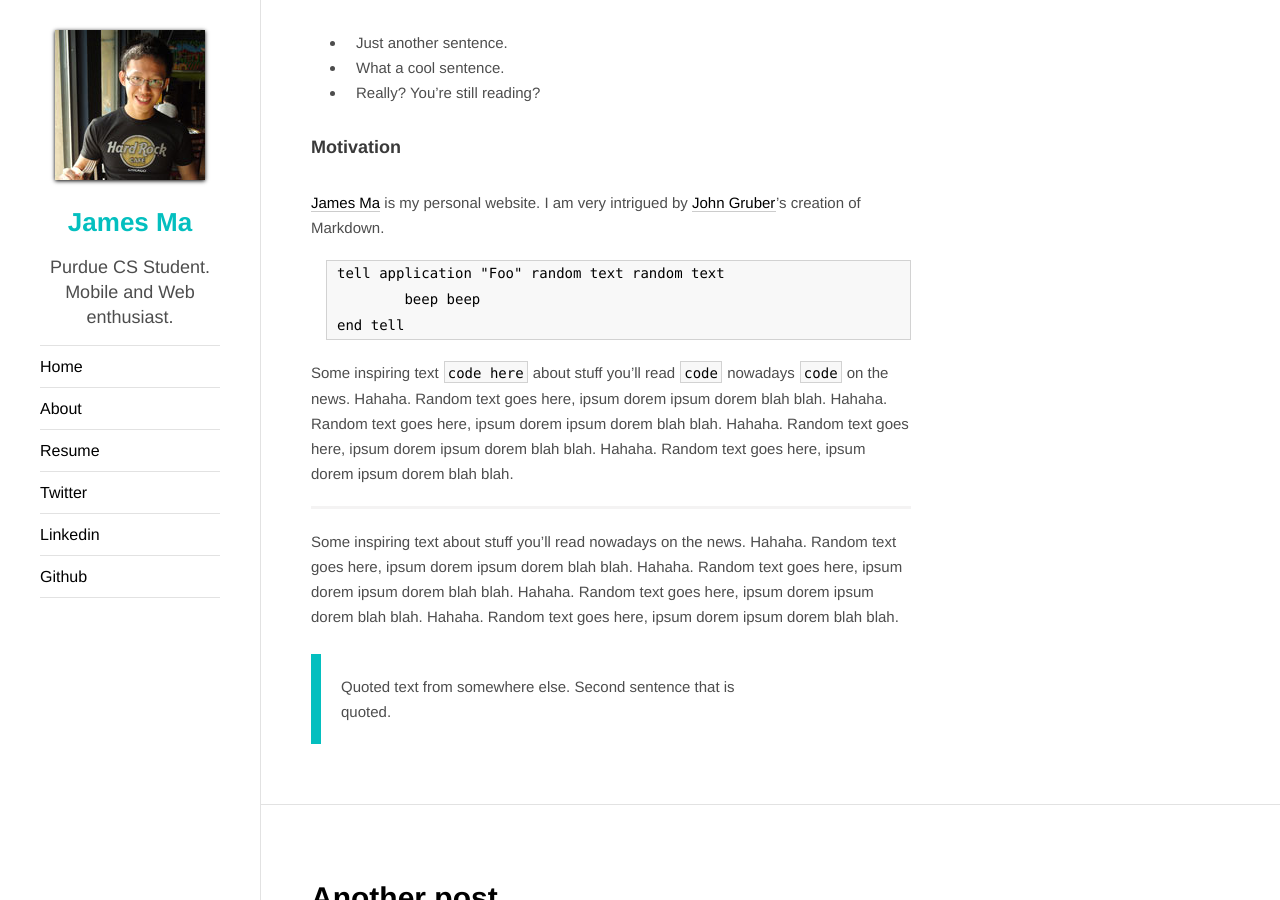
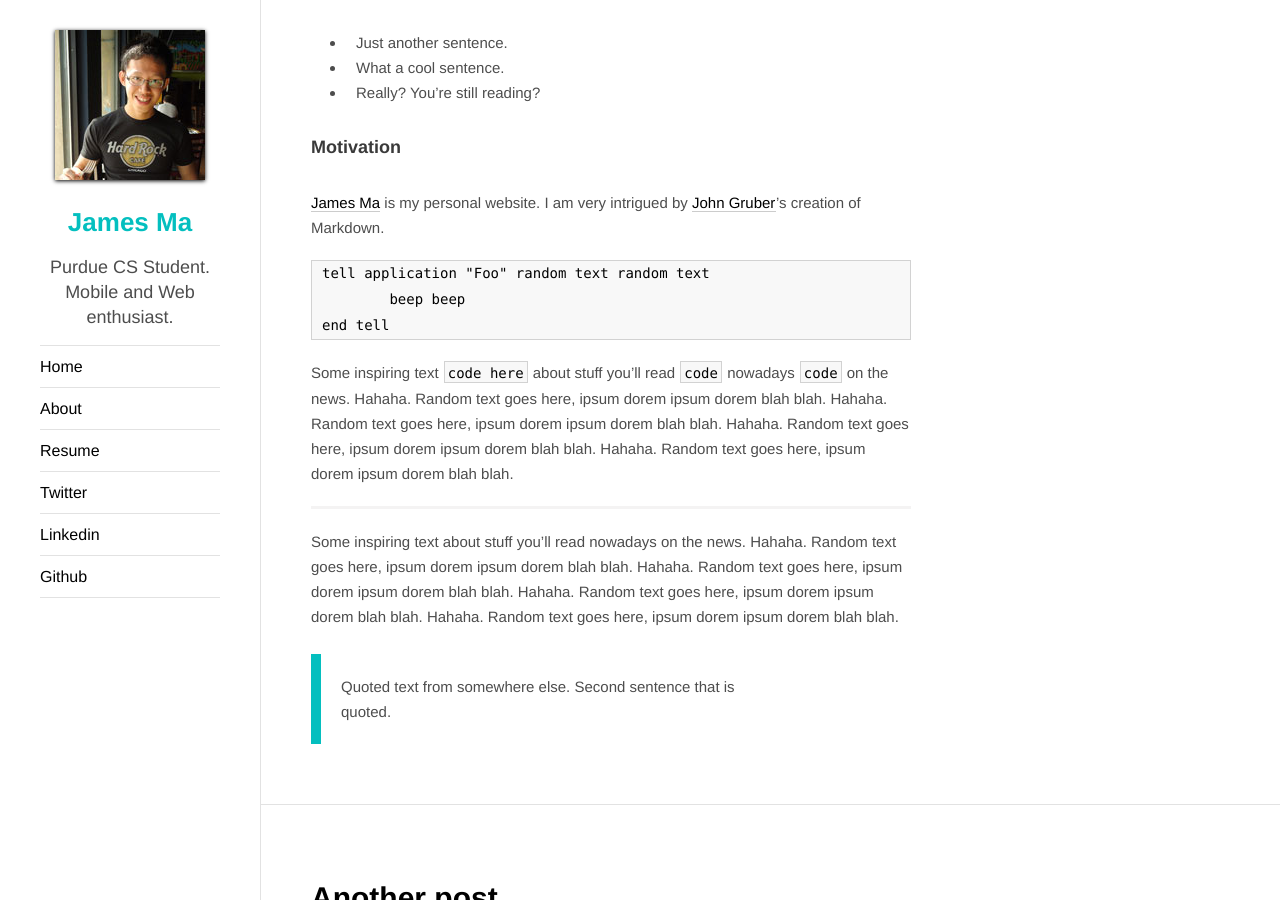
Before and after one commit to jamesma/jamesma.github.io, a Jekyll site: the page built from index.html, in a window 1280 px wide and 900 px high, scrolled down 1593 px. Built offline with Jekyll 4.4.1, drawn with Linux system fonts in a browser that asks for light colours; Markdown is read by kramdown in place of the engine named in the settings; the list of posts is cut into pages by our own code.

Commit message:
CSS changes for pre code.

```diff
--- a/assets/css/base.css
+++ b/assets/css/base.css
@@ -184,7 +184,6 @@ article code {
 }
 
 article pre {
-	margin-left: 15px;
 	overflow: auto;
 	background-color: #F8F8F8;
 	border: 1px solid #D2D2D2;
```
